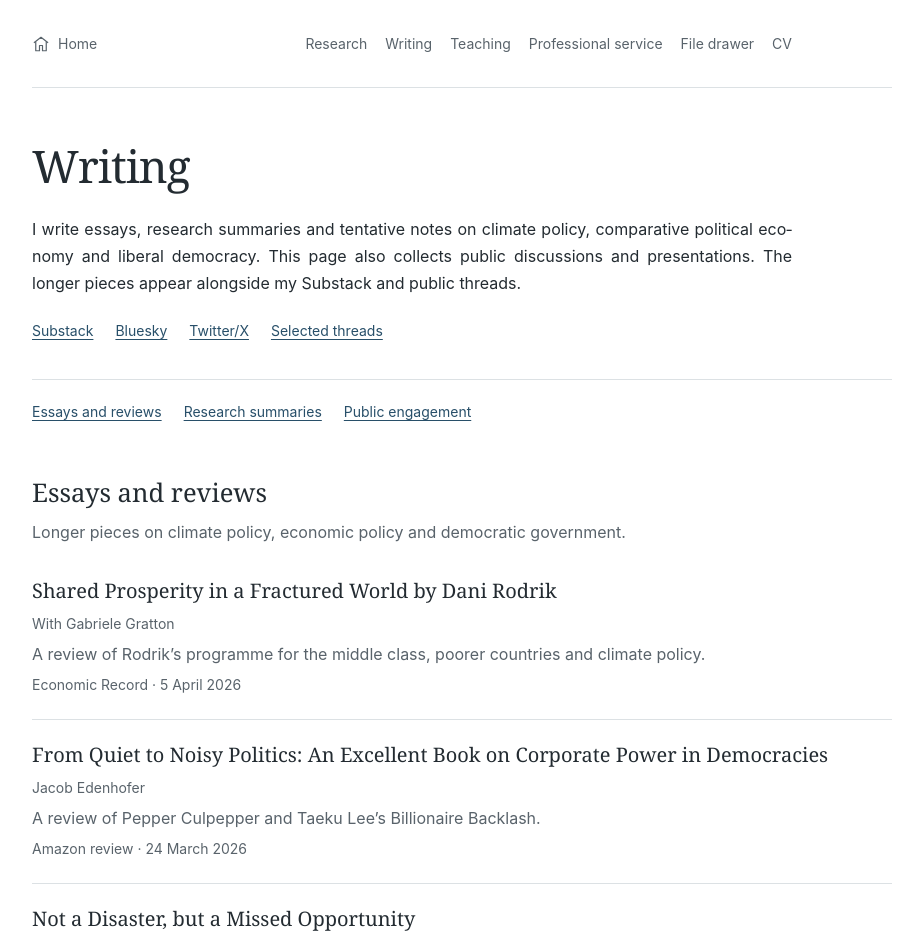
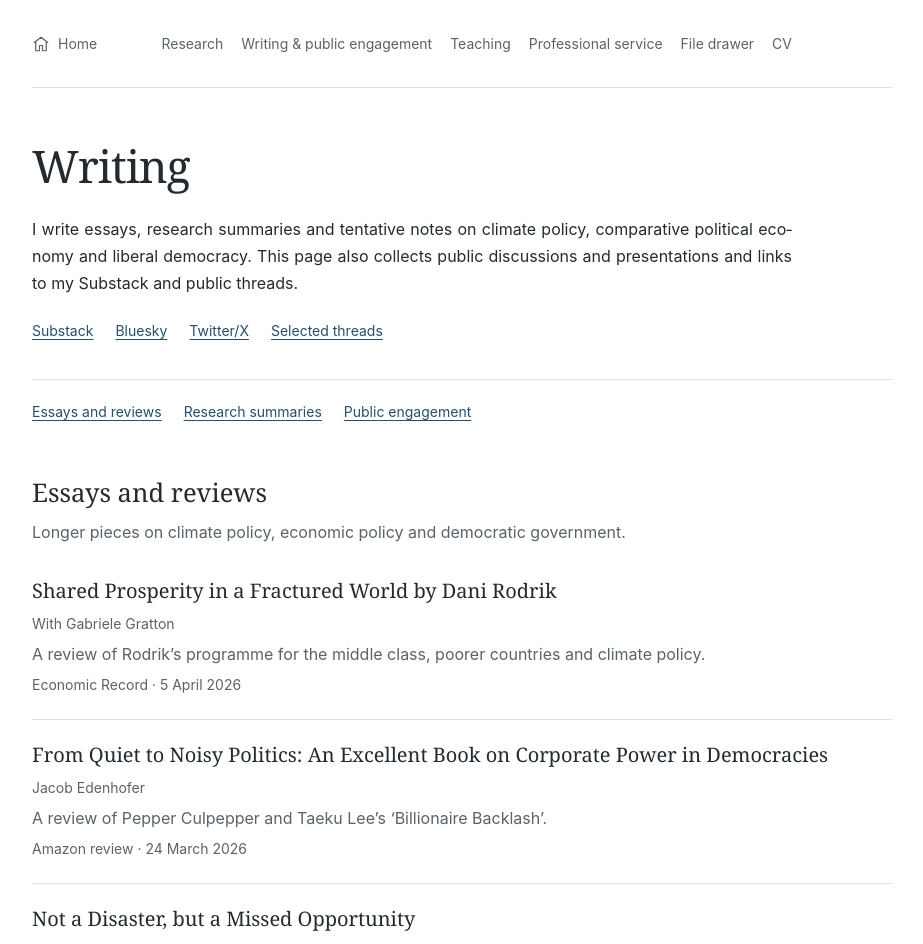
Before and after one commit to jacob-edenhofer/Website, a Next.js app: page /writing in a window 1280 px wide. Shown: the top 944 px of the page, without its empty margins (178-1101 px from the left). Built offline with nearby package versions, Linux system fonts and the light colour scheme.

Commit message:
Rename writing navigation and refine wording

```diff
--- a/app/components/Header.tsx
+++ b/app/components/Header.tsx
@@ -15,7 +15,7 @@ export function Header() {
           </Link>
           <nav className="site-nav" aria-label="Main navigation">
             <Link href="/research">Research</Link>
-            <Link href="/writing">Writing</Link>
+            <Link href="/writing">Writing &amp; public engagement</Link>
             <Link href="/teaching">Teaching</Link>
             <Link href="/service">Professional service</Link>
             <Link href="/file-drawer">File drawer</Link>
--- a/app/data/writing.ts
+++ b/app/data/writing.ts
@@ -98,7 +98,7 @@ export const reviewsAndEssays: WritingItem[] = [
     outlet: "Amazon review",
     date: "24 March 2026",
     href: "https://www.amazon.co.uk/Billionaire-Backlash-Corporate-Scandal-Democracy/dp/1399424149#customerReviews",
-    description: "A review of Pepper Culpepper and Taeku Lee’s Billionaire Backlash.",
+    description: "A review of Pepper Culpepper and Taeku Lee’s ‘Billionaire Backlash’.",
   },
 ];
 
--- a/content/file-drawer.md
+++ b/content/file-drawer.md
@@ -16,7 +16,7 @@ With Henri Gruhl, Johannes Brehm and Lara Hankeln
 
 ### The theoretical intuition
 
-Climate policy may threaten occupational identity and status alongside income. We examined whether men in traditionally masculine sectors expressed greater support for compensation when a transition also involved movement into an occupation perceived as less masculine.
+Climate policy may threaten income, occupational identity and status. We examined whether men in traditionally masculine sectors expressed greater support for compensation when a transition also involved movement into an occupation perceived as less masculine.
 
 ### The research design
 
--- a/content/writing.md
+++ b/content/writing.md
@@ -1 +1 @@
-I write essays, research summaries and tentative notes on climate policy, comparative political economy and liberal democracy. This page also collects public discussions and presentations. The longer pieces appear alongside my Substack and public threads.
+I write essays, research summaries and tentative notes on climate policy, comparative political economy and liberal democracy. This page also collects public discussions and presentations and links to my Substack and public threads.
```
